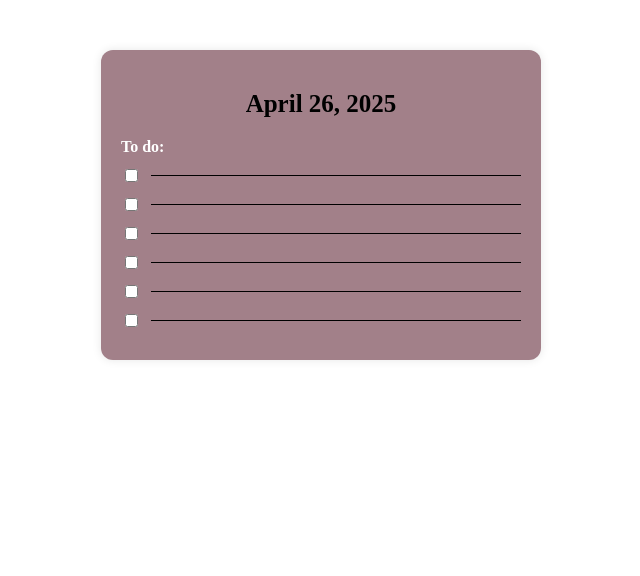
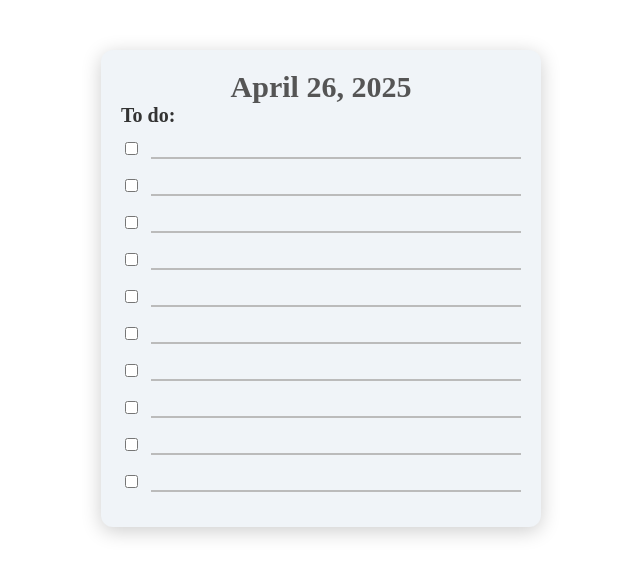
Before and after one commit to andycaste2004/PongJS, a plain HTML site: page OneDrive/Escritorio/GithubProjects/ToDoList/index.html in a window 1280 px wide. Shown: the whole page, without its empty margins (319-959 px from the left). Drawn offline with Linux system fonts and the light colour scheme.

Commit message:
Updating the todo list with better colors and fixing typing issue

```diff
--- a/OneDrive/Escritorio/GithubProjects/ToDoList/index.html
+++ b/OneDrive/Escritorio/GithubProjects/ToDoList/index.html
@@ -8,50 +8,53 @@
     </head>
     <body>
         <div id="gameContainer">
+            <div id="date"></div>
             <div id="gameBoard" width = 300 height = 300>
-                <div id="current_date">
-                    <script>
-                      const date = new Date();
-                      const year = date.getFullYear();
-                      const monthNames = [
-                        "January", "February", "March", "April", "May", "June",
-                        "July", "August", "September", "October", "November", "December"
-                      ];
-                      const month = monthNames[date.getMonth()];
-                      const day = date.getDate();
-
-                      document.getElementById("current_date").innerHTML = `${month} ${day}, ${year}`;
-                    </script>
-                </div>
                 <div class="lineContainer">
                     <div id="to_do">To do:</div>
                     <div class="lineItem">
                         <input type="checkbox" name="checkbox1">
-                        <hr>
-                    </div>
-                    <div class="lineItem">
-                        <input type="checkbox" name="checkbox2">
-                        <hr>
-                    </div>
-                    <div class="lineItem">
-                        <input type="checkbox" name="checkbox3">
-                        <hr>
+                        <input type="text" class="taskInput">
                       </div>
                     <div class="lineItem">
                         <input type="checkbox" name="checkbox1">
-                        <hr>
+                        <input type="text" class="taskInput">
                       </div>
                       <div class="lineItem">
-                        <input type="checkbox" name="checkbox2">
-                        <hr>
+                        <input type="checkbox" name="checkbox1">
+                        <input type="text" class="taskInput">
                       </div>
                       <div class="lineItem">
-                        <input type="checkbox" name="checkbox3">
-                        <hr>
+                        <input type="checkbox" name="checkbox1">
+                        <input type="text" class="taskInput">
+                      </div>
+                      <div class="lineItem">
+                        <input type="checkbox" name="checkbox1">
+                        <input type="text" class="taskInput">
+                      </div>
+                      <div class="lineItem">
+                        <input type="checkbox" name="checkbox1">
+                        <input type="text" class="taskInput">
+                      </div>
+                      <div class="lineItem">
+                        <input type="checkbox" name="checkbox1">
+                        <input type="text" class="taskInput">
+                      </div>
+                      <div class="lineItem">
+                        <input type="checkbox" name="checkbox1">
+                        <input type="text" class="taskInput">
+                      </div>
+                      <div class="lineItem">
+                        <input type="checkbox" name="checkbox1">
+                        <input type="text" class="taskInput">
+                      </div>
+                      <div class="lineItem">
+                        <input type="checkbox" name="checkbox1">
+                        <input type="text" class="taskInput">
                       </div>
                 </div>
             </div>
         </div>
-        <script href="index.js"></script>
+        <script src="index.js"></script>
     </body>
 </html>
--- a/OneDrive/Escritorio/GithubProjects/ToDoList/index.js
+++ b/OneDrive/Escritorio/GithubProjects/ToDoList/index.js
@@ -0,0 +1,10 @@
+const date = new Date();
+const year = date.getFullYear();
+const monthNames = [
+  "January", "February", "March", "April", "May", "June",
+  "July", "August", "September", "October", "November", "December"
+];
+const month = monthNames[date.getMonth()];
+const day = date.getDate();
+const dateElement = document.getElementById("date");
+dateElement.textContent = `${month} ${day}, ${year}`;
--- a/OneDrive/Escritorio/GithubProjects/ToDoList/style.css
+++ b/OneDrive/Escritorio/GithubProjects/ToDoList/style.css
@@ -3,17 +3,17 @@
   margin: 50px auto;
   padding: 20px;
   text-align: center;
-    background-color: #a28089;
+  background-color: #f0f4f8; /* soft bluish-gray */
   border-radius: 12px;
-    box-shadow: 0 0 10px rgba(0, 0, 0, 0.1);
+  box-shadow: 0 4px 20px rgba(0, 0, 0, 0.2); /* stronger shadow */
 }
-
 
 #current_date {
   text-align: center;
   font-size: 25px;
   padding: 20px;
   font-weight: bold;
+  color: #333; /* dark gray text */
 }
 
 .lineContainer {
@@ -23,21 +23,43 @@
 #to_do {
   font-weight: bold;
   margin-bottom: 10px;
-    color: white;
+  color: #333; /* dark gray */
   text-align: left;
+  font-size: 20px;
 }
 
 .lineItem {
   display: flex;
   align-items: center;
   gap: 10px;
-    margin-bottom: 10px;
+  margin-bottom: 15px;
 }
 
 .lineItem hr {
   flex-grow: 1;
   height: 1px;
   border: none;
-    background-color: black;
+  background-color: #ccc;
   margin: 0;
 }
+
+#date {
+  font-size: 30px;
+  font-weight: bold;
+  color: #555; /* soft dark */
+}
+
+.taskInput {
+  border: none;
+  border-bottom: 2px solid #bbb; /* softer line */
+  outline: none;
+  background: transparent;
+  font-size: 16px;
+  width: 100%;
+  color: #333;
+  transition: border-bottom 0.3s ease;
+}
+
+.taskInput:focus {
+  border-bottom: 2px solid #0077ff; /* nice blue glow on focus */
+}
```
Lines whose indentation alone changed are shown as unchanged.
